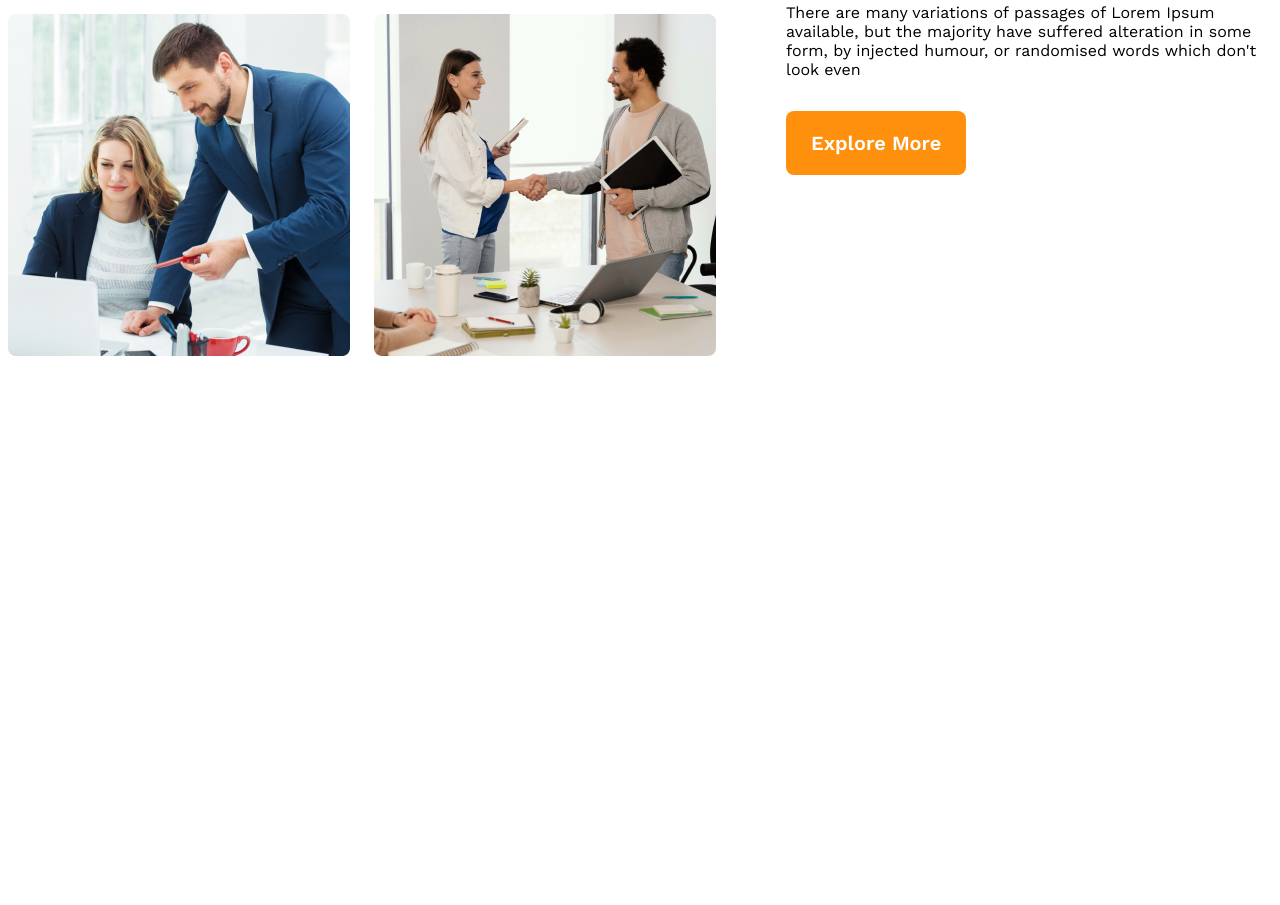
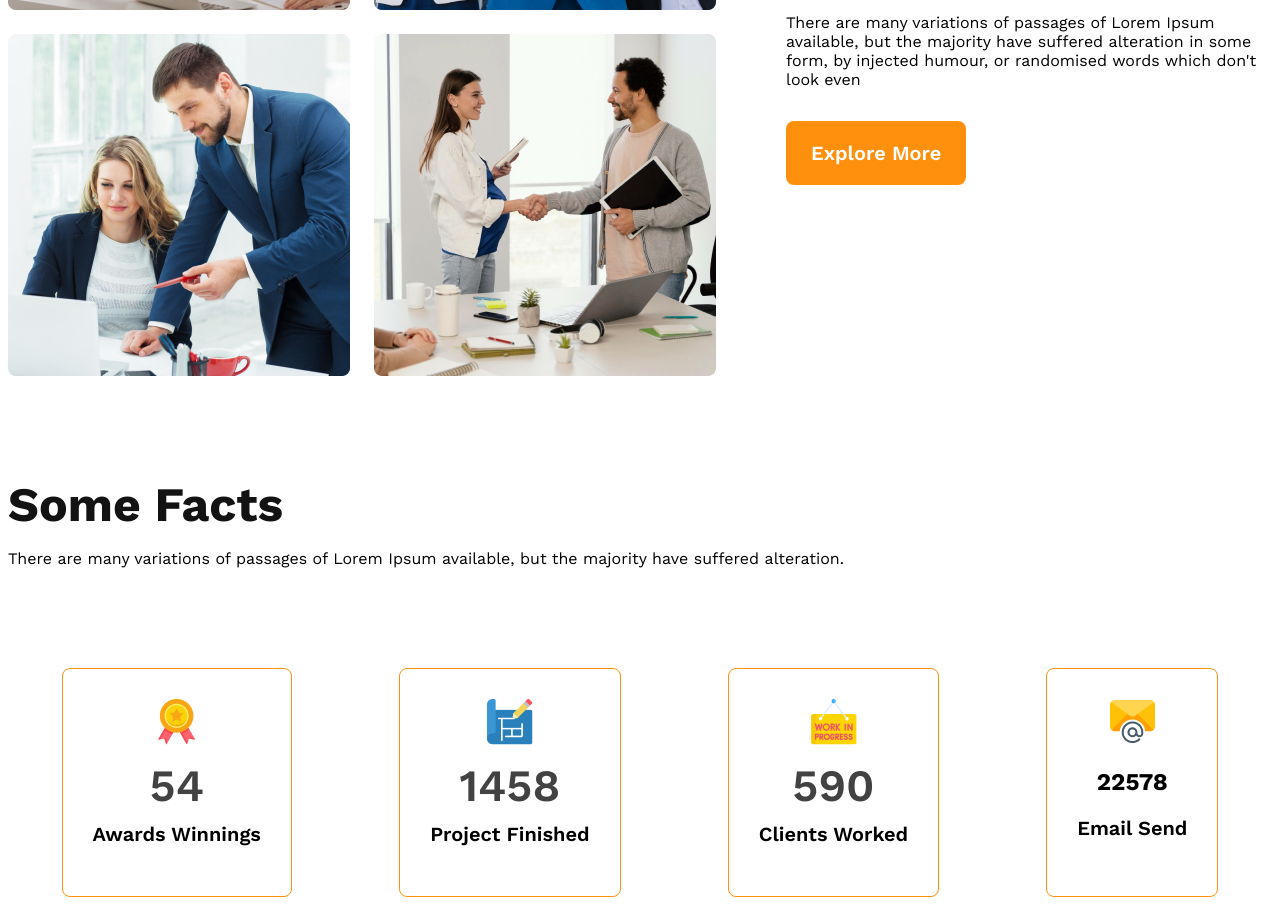
Before and after one commit to masud467/g3-architects-website, a plain HTML site: page index.html in a window 1280 px wide. Shown: the part 1364-2269 px from the top of the page. Before the commit the page ends 1728 px from the top, so only its background shows below. Drawn offline with nearby package versions, Linux system fonts and the light colour scheme.

Commit message:
added facts section

```diff
--- a/index.html
+++ b/index.html
@@ -43,6 +43,41 @@
                 <button class="btn-primary">Explore More</button>
             </div>
         </section>
+        <!-- team section end -->
+
+        <!-- features section start -->
+        <section class="features">
+
+        </section>
+
+        <!-- facts section start -->
+        <section class="facts">
+            <h3 class="nav-title">Some Facts</h3>
+            <p class="facts-description">There are many variations of passages of Lorem Ipsum available, but the majority have suffered alteration.</p>
+            <div class="facts-card-container">
+                <div class="card">
+                    <img src="images/icons/ribon.png" alt="">
+                    <h2 class="card-stats">54</h2>
+                    <p class="card-title">Awards Winnings</p>
+                </div>
+                <div class="card">
+                    <img src="images/icons/projects.png" alt="">
+                    <h2 class="card-stats">1458</h2>
+                    <p class="card-title">Project Finished</p>
+                </div>
+                <div class="card">
+                    <img src="images/icons/customers.png" alt="">
+                    <h2 class="card-stats">590</h2>
+                    <p class="card-title">Clients Worked</p>
+                </div>
+                <div class="card">
+                    <img src="images/icons/email.png" alt="">
+                    <h2 class="stats">22578</h2>
+                    <p class="card-title">Email Send</p>
+                </div>
+            </div>
+
+        </section>
     </main>
     <footer>
 
--- a/styles/basic.css
+++ b/styles/basic.css
@@ -19,6 +19,11 @@
     border: 0;
     margin-top: 0;
 }
+.nav-title{
+    color: #131313;
+    font-size: 3rem;
+    font-weight: 700;
+}
 
 /* header style */
 header{
@@ -33,11 +38,7 @@ nav{
 
 }
 
-.nav-title{
-    color: #131313;
-    font-size: 3rem;
-    font-weight: 700;
-}
+
 nav > ul{
     display: flex;
     /* list-style: none; */
@@ -96,6 +97,7 @@ main{
     display: grid;
     grid-template-columns: repeat(2, 1fr);
     gap: 1.5rem;
+    margin-top: 20px;
 }
 .team-container-content{
     padding-left: 70px;
@@ -120,6 +122,38 @@ main{
 .tram-content-description{
     margin-top: 0;
     margin-bottom: 2rem;
+}
+
+/* facts section style */
+
+.facts-card-container{
+    display: flex;
+    justify-content: space-around;
+}
+.facts-card-container .card{
+    border-radius: 8px;
+    border: 1px solid #FF900E;
+    text-align: center;
+    padding: 30px;
+}
+.facts-card-container .card-stats{
+    font-size: 2.8rem;
+    font-weight: 600;
+    color: #424242;
+    margin-top: 10px;
+    margin-bottom: 10px;
+}
+.facts-card-container .card-title{
+    font-size: 1.25rem;
+    font-weight: 600;
+    margin-top: 5px;
+}
+.facts .nav-title{
+    margin-top: 100px;
+    margin-bottom: 12px;
+}
+.facts .facts-description{
+    margin-bottom: 100px;
 }
 
 
```
